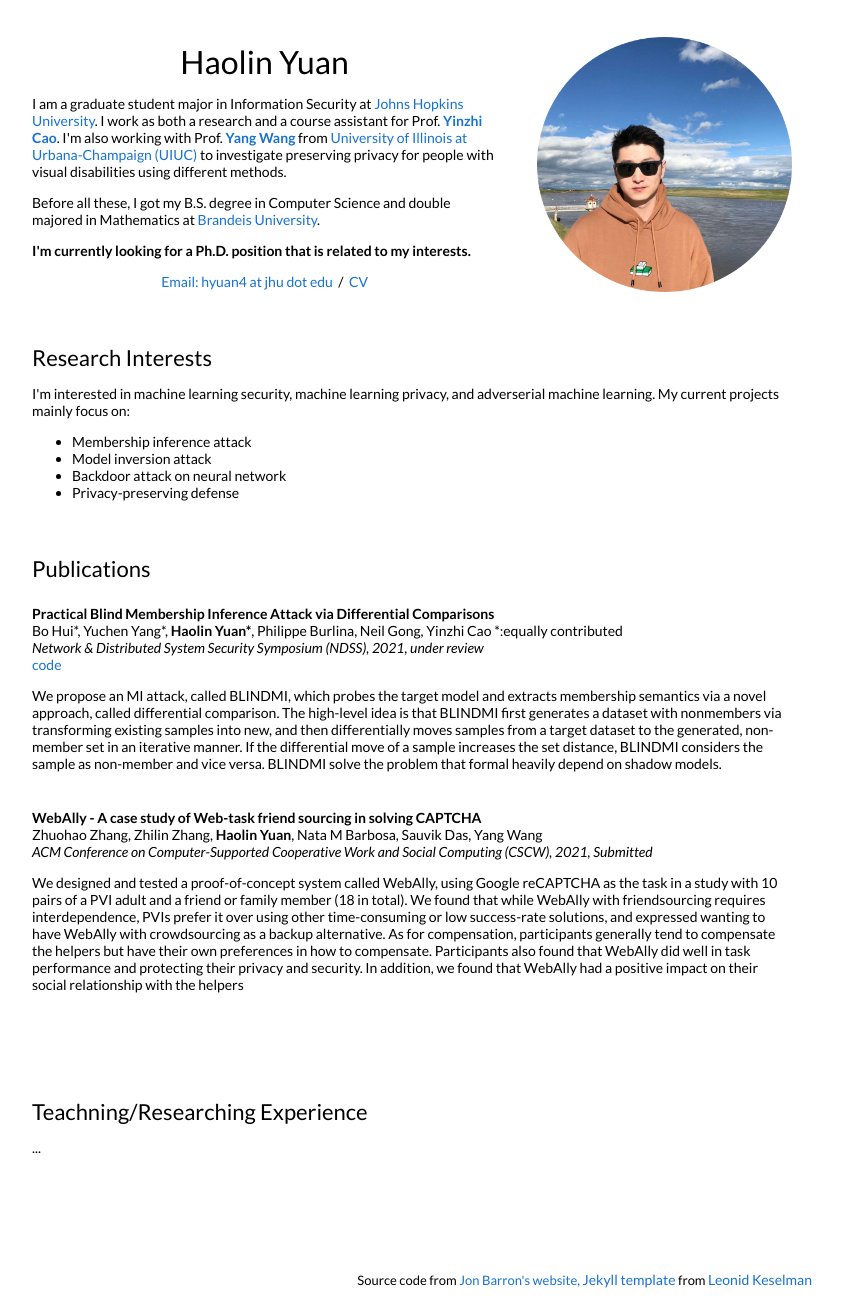
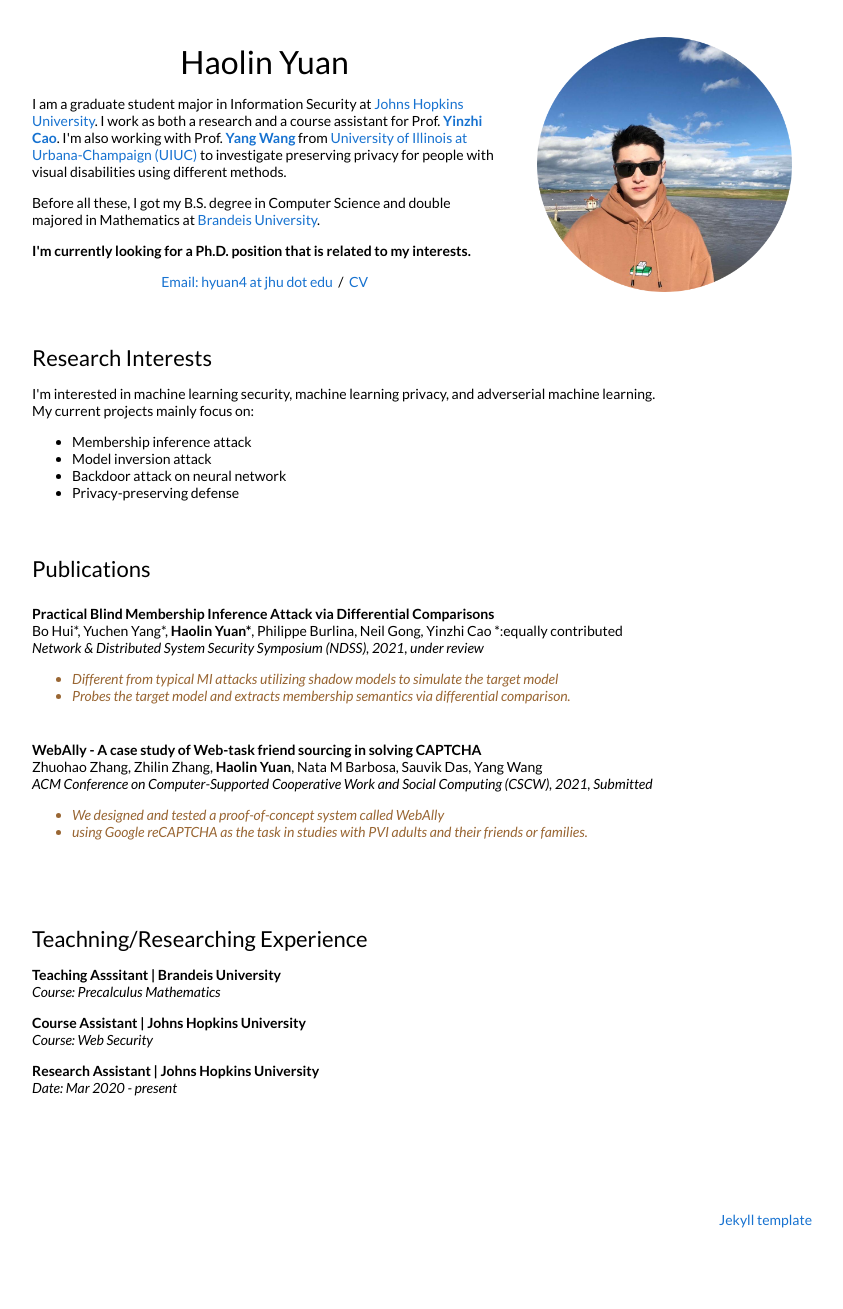
Before and after one commit to Haolin-Yuan/Haolin-Yuan.github.io, a Jekyll site: the page built from _posts/2020-09-02-venue.markdown, in a window 1280 px wide. Shown: the whole page, without its empty margins (228-1071 px from the left). Built offline with Jekyll 4.4.1, drawn with Linux system fonts in a browser that asks for light colours; some web fonts are replaced; after the commit the page ends 1249 px from its top, so only the background shows below that.

Commit message:
1st version

```diff
--- a/_config.yml
+++ b/_config.yml
@@ -92,4 +92,4 @@ exclude:
   - _temp/index.html
   - _temp/
 
-theme: jekyll-theme-cayman
+theme:
--- a/_layouts/default.html
+++ b/_layouts/default.html
@@ -10,8 +10,8 @@
   <meta name="viewport" content="width=device-width, initial-scale=1">
 
   <link rel="stylesheet" type="text/css" href="{{ site.baseurl }}/style.css" />
-  <link rel="canonical" href="{{ page.url | replace:'index.html','' | prepend: site.baseurl | prepend: site.url }}">
-  <link href="https://fonts.googleapis.com/css?family=Lato:400,700,400italic,700italic" rel="stylesheet" type="text/css">
+  <link rel="canonical" href="{{ page.url | replace:'index.html','' | prepend: site.baseurl | prepend: site.url }}"><link href="https://fonts.googleapis.com/css2?family=Vampiro+One&display=swap" rel="stylesheet">
+  <link href="https://fonts.googleapis.com/css?family=Lato:400,700,400italic,700italic" rel="stylesheet" type="text/css"><link href="https://fonts.googleapis.com/css2?family=Vampiro+One&display=swap" rel="stylesheet">
 
 </head>
 
@@ -56,7 +56,10 @@
             <td style="padding:2.5%;width:100%;vertical-align:middle">
               <h2>Research Interests</h2>
               <p>
-              I'm interested in machine learning security, machine learning privacy, and adverserial machine learning. My current projects mainly focus on:
+              I'm interested in machine learning security, machine learning privacy, and adverserial machine learning.
+                  <br>
+                  My current projects mainly focus on:
+              </p>
                 <ul>
                   <li>Membership inference attack</li>
                   <li>Model inversion attack</li>
@@ -106,7 +109,7 @@
               <a href="{{post.slides}}">slides</a> /
               {% endif %}
               <p></p>
-              {{ post.excerpt }}
+                <i style="color: #996633">{{ post.excerpt }}</i>
             </td>
           </tr>
           {% endif %}
@@ -124,14 +127,22 @@
 
          <table style="width:100%;border:0px;border-spacing:0px;border-collapse:separate;margin-right:auto;margin-left:auto;">
                   <tr>
-                    <td style="padding:2.5%;width:100%;vertical-align:middle">
+                    <td style="padding:0% 2.5% 2.5% 2.5%;width:100%;vertical-align:middle">
                       <h2>Teachning/Researching Experience</h2>
-                      <p> ...
+                      <p> <strong>Teaching Asssitant  |  Brandeis University</strong>
+                          <br><i>Course: Precalculus Mathematics</i>
                       </p>
+                        <p> <strong>Course Assistant  |  Johns Hopkins University</strong>
+                            <br> <i>Course: Web Security</i>
+                        </p>
+                        <p><strong>Research Assistant |  Johns Hopkins University</strong>
+                            <br> <i>Date: Mar 2020 - present</i>
+                        </p>
                     </td>
                   </tr>
                 </table>
                 <table style="width:100%;border:0px;border-spacing:0px;border-collapse:separate;margin-right:auto;margin-left:auto;">
+
 
                   {% for post in site.posts %}
                   {% for cat in post.categories %}
@@ -185,6 +196,8 @@
                   {% endif %}
                   {% endfor %}
                   {% endfor %}
+
+
                 </table>
                 <br>
                 <br>
@@ -196,7 +209,7 @@
             <td style="padding:0px">
               <br>
               <p style="text-align:right;font-size:small;">
-                Source code from <a style="font-size:small;" href="https://jonbarron.info">Jon Barron's website, <a href="https://github.com/leonidk/new_website">Jekyll template</a></a> from <a href="https://leonidk.com/">Leonid Keselman</a></a>
+                 <a href="https://leonidk.com/">Jekyll template</a></a>
               </p>
             </td>
           </tr>
--- a/_posts/2020-09-02-venue.markdown
+++ b/_posts/2020-09-02-venue.markdown
@@ -8,6 +8,8 @@ author: "Haolin Yuan"
 authors: "Bo Hui*, Yuchen Yang*, <strong>Haolin Yuan*</strong>, Philippe Burlina, Neil Gong, Yinzhi Cao          *:equally contributed "
 venue: "Network & Distributed System Security Symposium (NDSS), 2021, under review"
 paper:
-code: https://github.com/hyhmia/BlindMI
+code:
 ---
-We propose an MI attack, called BLINDMI, which probes the target model and extracts membership semantics via a novel approach, called differential comparison. The high-level idea is that BLINDMI first generates a dataset with nonmembers via transforming existing samples into new, and then differentially moves samples from a target dataset to the generated, non-member set in an iterative manner. If the differential move of a sample increases the set distance, BLINDMI considers the sample as non-member and vice versa. BLINDMI solve the problem that formal heavily depend on shadow models.
+
+* Different from typical MI attacks utilizing shadow models to simulate the target model
+* Probes the target model and extracts membership semantics via differential comparison.
```
Also changed, not shown: _posts/2020-10-28-venue.markdown (+2 -5 lines), 2 other files.
